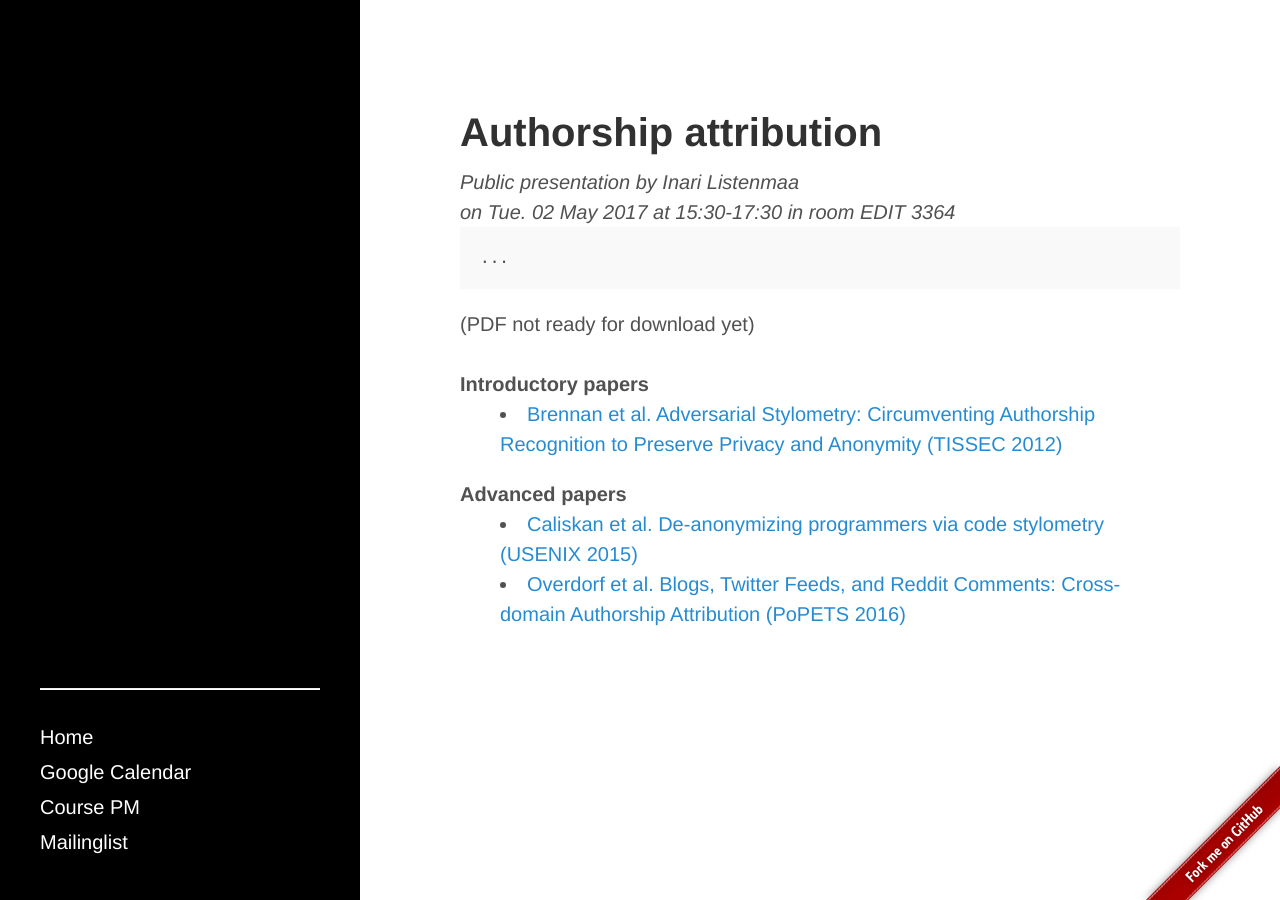
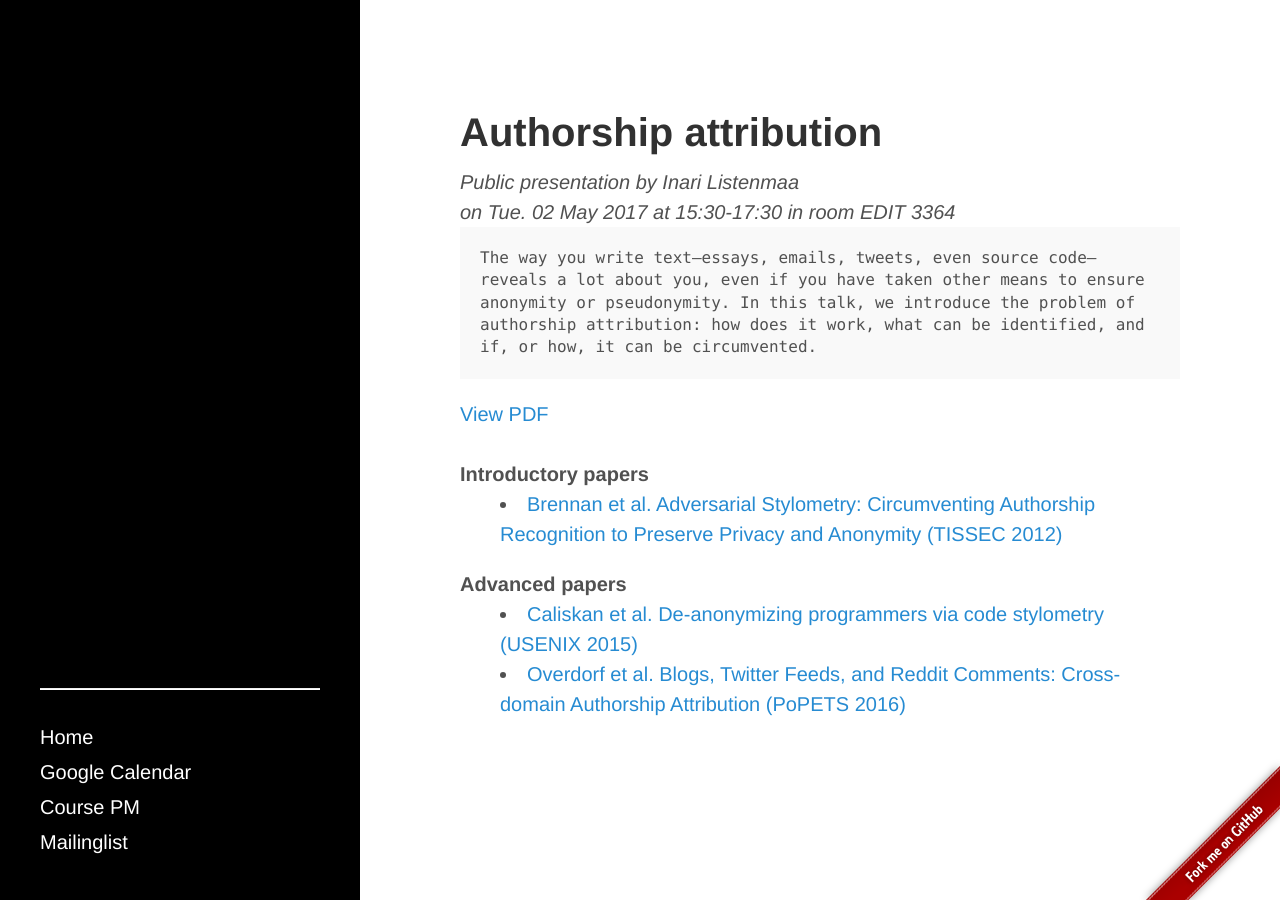
Before and after one commit to fdat085/fdat085.github.io, a Jekyll site: the page built from student-inari.md, in a window 1280 px wide. Built offline with Jekyll 4.4.1, drawn with Linux system fonts in a browser that asks for light colours.

Commit message:
Add paper and abstract

```diff
--- a/student-inari.md
+++ b/student-inari.md
@@ -6,7 +6,8 @@ author: Inari Listenmaa
 room: EDIT 3364
 date: 2017/05/02
 time: 15:30-17:30
-abstract: "..."
+pdf: "inari.pdf"
+abstract: "The way you write text—essays, emails, tweets, even source code—reveals a lot about you, even if you have taken other means to ensure anonymity or pseudonymity. In this talk, we introduce the problem of authorship attribution: how does it work, what can be identified, and if, or how, it can be circumvented. "
 intropapers:
 - title: "Brennan et al. Adversarial Stylometry: Circumventing Authorship Recognition to Preserve Privacy and Anonymity (TISSEC 2012)"
   url: "http://dl.acm.org/citation.cfm?id=2382450"
```
Also changed, not shown: 1 other file.
